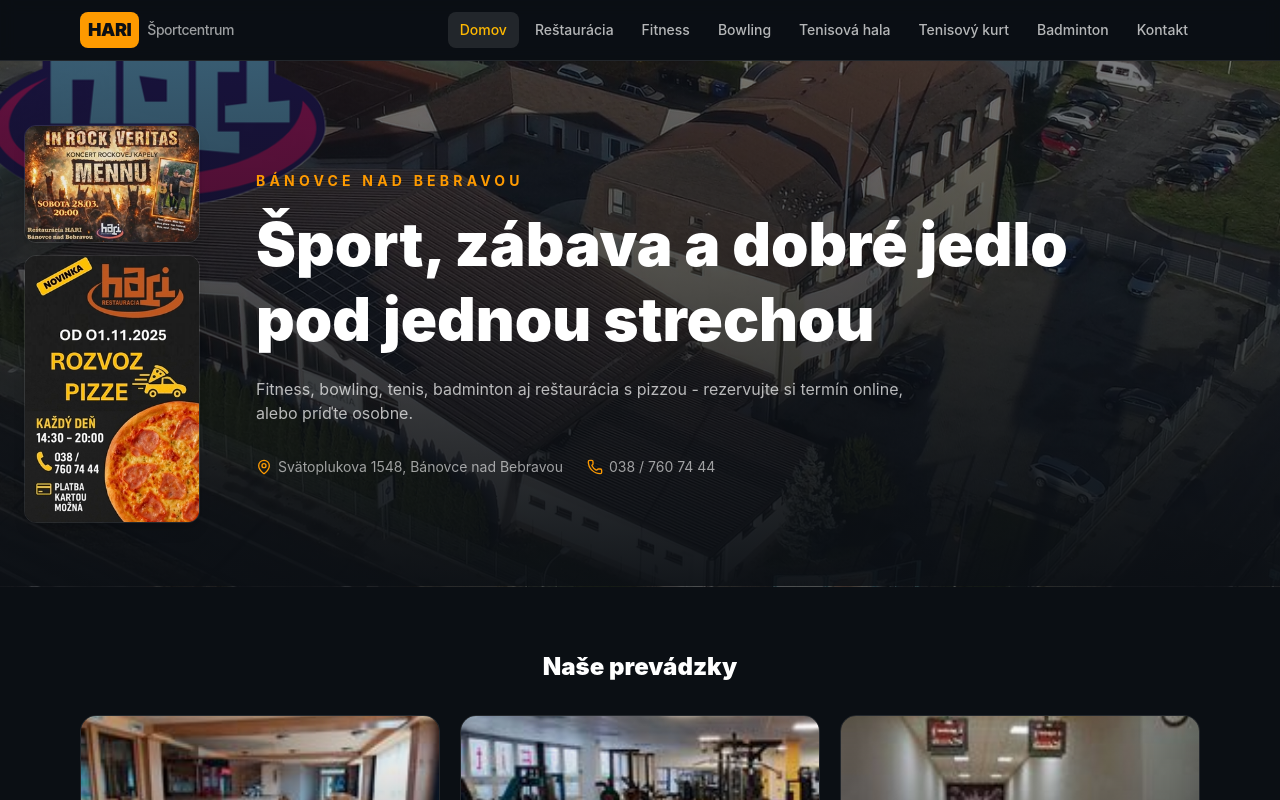
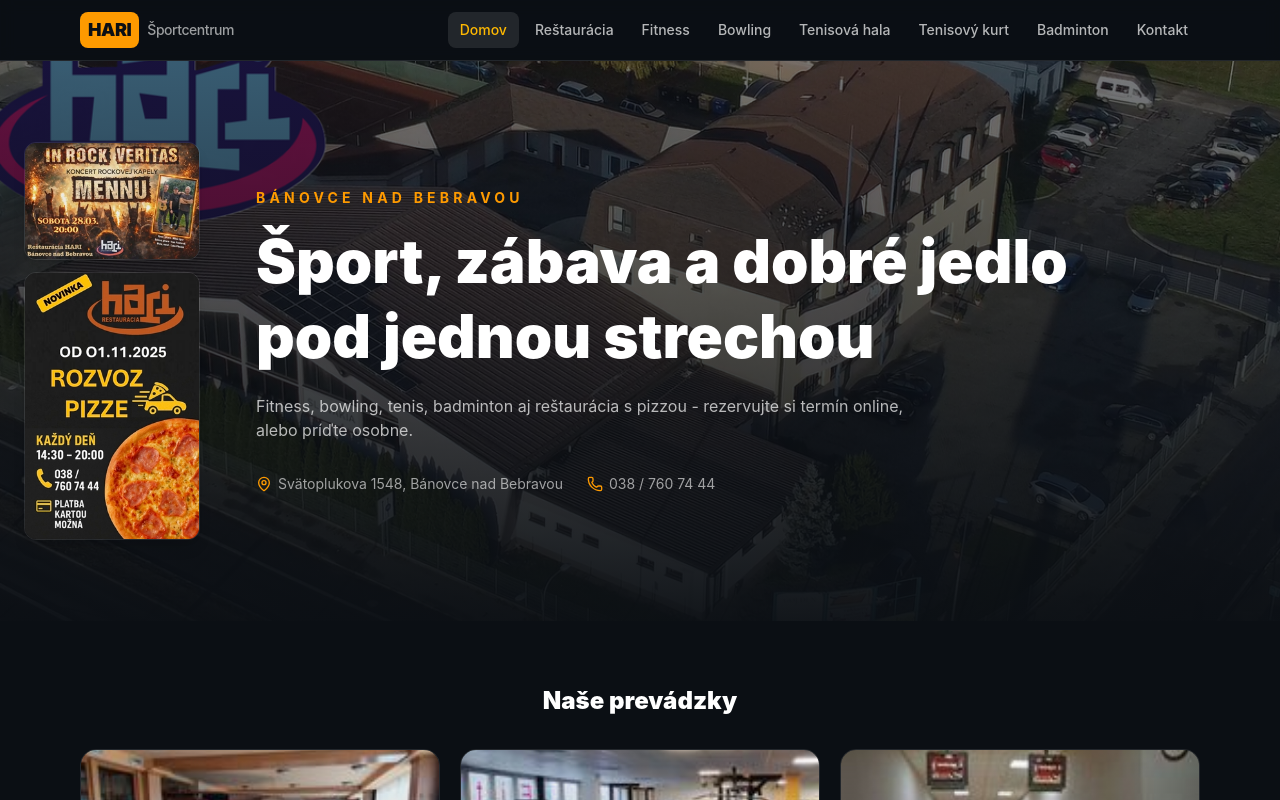
Before and after one commit to sky1407/hari-sportcentrum, a React (Vite) app in the folder client/: page / in a window 1280 px wide. Shown: the top 800 px of the page. Built offline with nearby package versions, Linux system fonts and the light colour scheme.

Commit message:
Restore hero min-height and vertical centering lost in the last layout change

```diff
--- a/client/src/pages/Home.jsx
+++ b/client/src/pages/Home.jsx
@@ -6,12 +6,12 @@ export default function Home() {
   return (
     <div>
       <section
-        className="relative bg-cover bg-center"
+        className="relative flex min-h-[70vh] items-center bg-cover bg-center"
         style={{
           backgroundImage: 'linear-gradient(180deg, rgba(11,15,20,0.55), rgba(11,15,20,0.97)), url(/photos/hari-komplex.png)',
         }}
       >
-        <div className="flex flex-col gap-10 py-16 lg:flex-row lg:items-center">
+        <div className="flex w-full flex-col gap-10 py-16 lg:flex-row lg:items-center">
           <div className="mx-auto w-full max-w-[200px] shrink-0 space-y-3 px-4 sm:px-6 lg:mx-0 lg:pl-6 lg:pr-0">
             <img src="/photos/aktualna-akcia.jpg" alt="Aktuálna akcia" className="w-full rounded-xl border border-white/10 shadow-lg" />
             <img src="/photos/pizza-rozvoz.jpg" alt="Rozvoz pizze - novinka" className="w-full rounded-xl border border-white/10 shadow-lg" />
```
